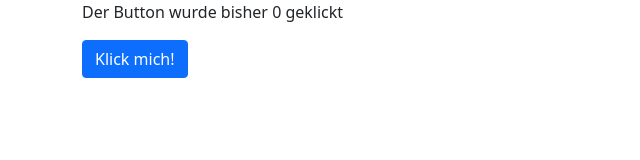
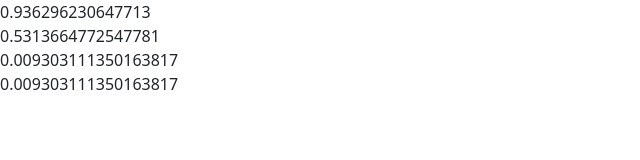
Before and after one commit to IliesMeb/Angular-Tutorial, a website: page index.html in a window 1280 px wide. Shown: the whole page, without its empty margins (0-640 px from the left). Drawn offline with nearby package versions, Linux system fonts and the light colour scheme.

Commit message:
3rd lesson done

```diff
--- a/app.js
+++ b/app.js
@@ -1,14 +1,57 @@
 var app = angular.module("tutorialApp", []);
 
-// $scope übertragt Daten vom Controller an den View bzw. auch andersrum
-app.controller("tutorialController", function($scope, $timeout) {
-    $scope.counter = 0;
+// // $scope übertragt Daten vom Controller an den View bzw. auch andersrum
+// app.controller("tutorialController", function($scope, $timeout) {
+//     $scope.counter = 0;
 
-    $scope.incrementCounter = function() {
-        $timeout(function() {
-            $scope.counter = $scope.counter + 1;
-            console.log($scope);
-        }, 1000);
-        // check for scope changes
-    };
+//     $scope.incrementCounter = function() {
+//         $timeout(function() {
+//             $scope.counter = $scope.counter + 1;
+//             console.log($scope);
+//         }, 1000);
+//         // check for scope changes
+//     };
+// });
+// -------------------
+
+// var c = ["$scope", "$timeout", function(a, b) {
+//     console.log(b)
+// }];
+
+// app.controller("tutorialController", c);
+
+// console.log(angular.injector.$$annotate(c));
+// ------------------------
+
+// app.factory("notify", ["$timeout",
+//     function($timeout) {
+//     return function(message) {
+//         $timeout(function() {
+//             alert(message);
+//         }, 1000);
+//     };
+// }]);
+
+// app.controller("tutorialController", ["$scope", "notify",
+// function($scope, notify) {
+//     $scope.notify= function(message) {
+//         notify(message);
+//     };
+// }]);
+// --------------
+
+app.controller("tutorialController",
+function($scope) {
+    $scope.randomNumber = Math.random();
 });
+
+app.factory("randomNumber", function() {
+    var randomNumber = Math.random();
+    return function() {
+        return randomNumber;
+    }
+});
+app.controller("tutorialController2",
+function($scope, randomNumber) {
+    $scope.randomNumber = randomNumber();
+});
--- a/index.html
+++ b/index.html
@@ -7,14 +7,26 @@
         <script type="text/javascript" src="app.js"></script>
     </head>
     <body>
-        <div class="container">
+        <!-- <div class="container"> -->
             <div ng-controller="tutorialController">
                 <!-- ng-model kann bei Formular Elementen benutzt werden -->
                 <!-- <input type="text" ng-model="title" >  -->
                 <!-- Die Veränderbarkeit während dem Schreiben beruht auf 2-way databinding -->
-                <p>Der Button wurde bisher {{ counter }} geklickt</p>
-                <button class="btn btn-primary" ng-click="incrementCounter()">Klick mich!</button>
+                <!-- <p>Der Button wurde bisher {{ counter }} geklickt</p> -->
+                <!-- <button class="btn btn-primary" ng-click="incrementCounter()">Klick mich!</button> -->
+                <!-- <button ng-click="notify('Hallo Welt')">Klick mich</button> -->
+                {{ randomNumber}}
             </div>
-        </div>
+            <div ng-controller="tutorialController">
+                {{randomNumber}}
+            </div>
+            <div ng-controller="tutorialController2">
+                {{randomNumber}}
+            </div>
+            <div ng-controller="tutorialController2">
+                {{randomNumber}}
+            </div>
+
+        <!-- </div>  -->
     </body>
 </html>
```
